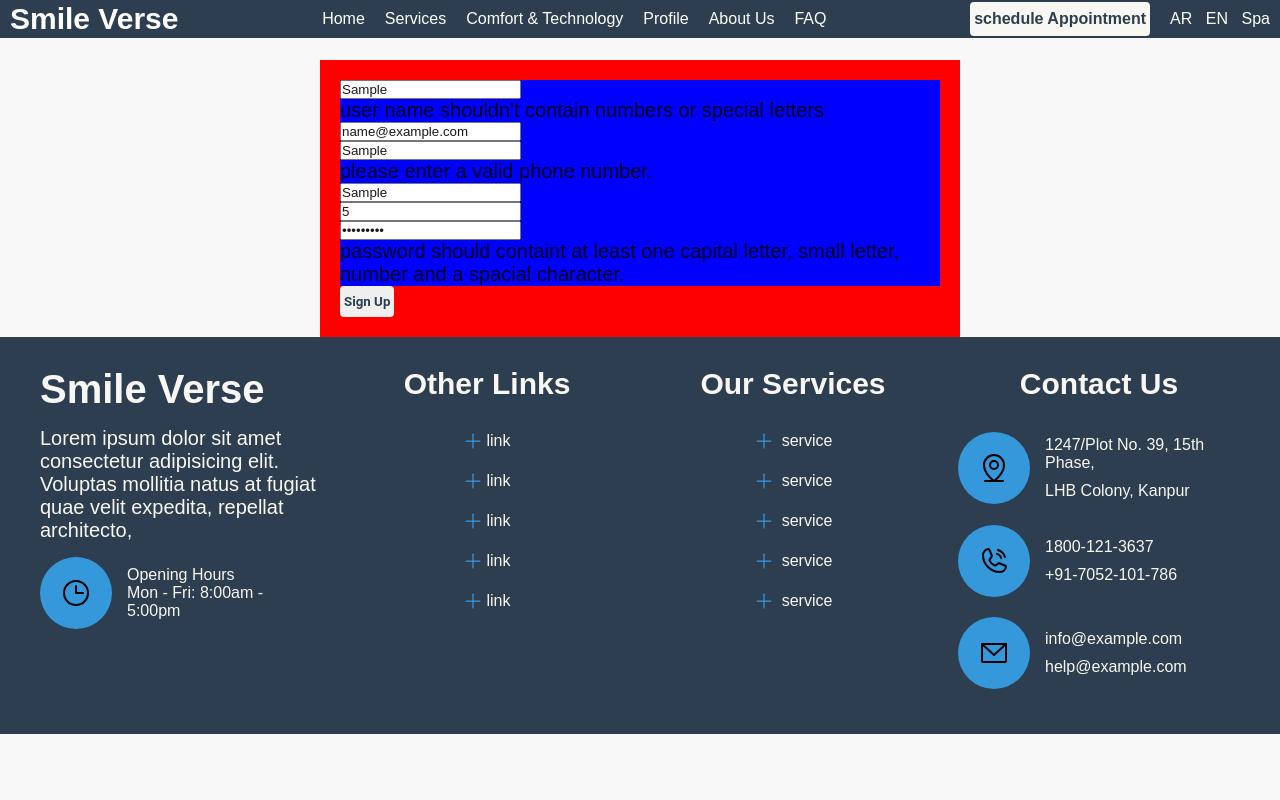
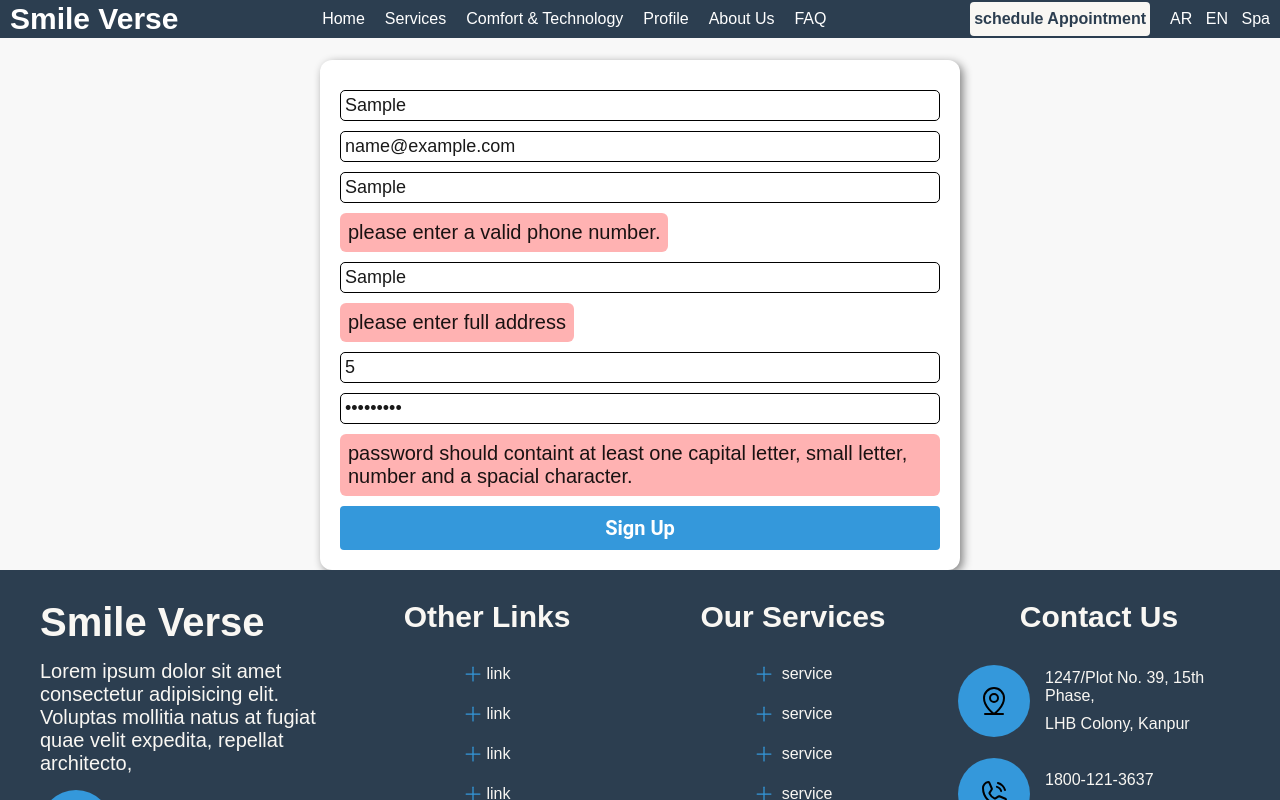
Before and after one commit to mahdtomar/dr.hany-smile-verse, a React (Create React App) app: page /dr.hany-smile-verse/login in a window 1280 px wide. Both pictures are taken after typing "Sample", "name@example.com", "Sample", "Sample", "5", "Sample123" into the empty fields and a click on the button "Sign Up". Shown: the top 800 px of the page. Built offline with nearby package versions, Linux system fonts and the light colour scheme.

Commit message:
finishing signup

```diff
--- a/src/components/login/SignupForm.jsx
+++ b/src/components/login/SignupForm.jsx
@@ -14,6 +14,7 @@ const SignupForm = () => {
   const ageRef = useRef(null);
   const passwordRef = useRef(null);
   const addressRef = useRef(null);
+  const userNameErr = useRef(null);
   // validation
   const emailPattern = /^[\w-.]+@([\w-]+\.)+[\w-]{2,4}$/;
   const passwordPattern =
@@ -46,30 +47,37 @@ const SignupForm = () => {
     return phonePattern.test(phoneNumber);
   };
   const ageValidation = () => {
-    if (age < 1) {
-      setAge(0);
-    } else if (age > 100) {
-      setAge(99);
-    }
-    if (!agePattern.test(age)) {
+    if (!agePattern.test(age) || age < 3) {
       ageRef.current.classList.add("visible");
     } else {
       ageRef.current.classList.remove("visible");
     }
     return agePattern.test(age) && +age > 1;
   };
+  const addressValidation = () => {
+    if (address.length < 10) {
+      addressRef.current.classList.add("visible");
+      return false;
+    } else {
+      addressRef.current.classList.remove("visible");
+      return true;
+    }
+  };
   const userNameValidation = () => {
-    // filtering username from the extra white spaces that may be between the first and last name
-    const test =
-      userNamePattern.test(userName) && userName.split(" ").length === 2;
+    const test = userNamePattern.test(userName);
+    const filterdUserName = userName.split(" ").filter((str) => str !== "");
+    setUserName(filterdUserName.join(" "));
     if (!test) {
-      const filterdUserName = userName.split(" ").filter((str) => str !== "");
-      setUserName(filterdUserName.join(" "));
+      if (userName.length >= 30) {
+        userNameErr.current.innerHTML = `max length is 30 characters`;
+      } else {
+        userNameErr.current.innerHTML = `user name shouldn't contain numbers or special letters`;
+      }
       userNameRef.current.classList.add("visible");
     } else {
       userNameRef.current.classList.remove("visible");
     }
-    return userNamePattern.test(userName);
+    return test;
   };
 
   const validateInputs = () => {
@@ -78,6 +86,7 @@ const SignupForm = () => {
       emailValidation() &&
       phoneNumberValidation() &&
       ageValidation() &&
+      addressValidation() &&
       userNameValidation()
     );
   };
@@ -103,7 +112,7 @@ const SignupForm = () => {
   };
   return (
     <form className="signupform">
-      <label className={""} htmlFor="userName">
+      <label htmlFor="userName">
         <input
           type="text"
           id="userName"
@@ -118,7 +127,9 @@ const SignupForm = () => {
           placeholder="Full Name"
           onBlur={userNameValidation}
         />
-        <p>user name shouldn't contain numbers or special letters</p>
+        <p ref={userNameErr}>
+          user name shouldn't contain numbers or special letters
+        </p>
       </label>
       <label htmlFor="email">
         <input
@@ -160,11 +171,13 @@ const SignupForm = () => {
           value={address}
           required
           onChange={(e) => {
+            e.target.classList.remove("visible");
             setAddress(e.target.value);
           }}
           placeholder="address"
-          min="50"
+          onBlur={addressValidation}
         />
+        <p>please enter full address</p>
       </label>
       <label htmlFor="age">
         <input
@@ -181,6 +194,7 @@ const SignupForm = () => {
           onBlur={ageValidation}
           placeholder="age"
         />
+        <p>please inter a valid age</p>
       </label>
       <label htmlFor="password">
         <input
--- a/src/components/login/scss/signupform.css
+++ b/src/components/login/scss/signupform.css
@@ -1,7 +1,9 @@
 .signupform {
   padding: 20px;
-  background-color: red;
   width: 50%;
+  background-color: #fff;
+  border-radius: 12px;
+  box-shadow: 3px 3px 10px 0px gray;
   max-width: 800px;
   min-width: 350px;
   margin: 60px auto 0px;
@@ -9,11 +11,44 @@
 .signupform label {
   display: block;
   width: 100%;
-  background-color: blue;
+  margin: 10px 0px;
+}
+.signupform label input {
+  display: block;
+  width: 100%;
+  padding: 4px;
+  font-size: 18px;
+  border-radius: 5px;
+  border: 1px solid black;
+  transition: 0.3s box-shadow ease-in-out, 0.3s border ease-in-out;
+}
+.signupform label input:focus, .signupform label input:hover {
+  box-shadow: 0px 0px 3px 0px var(--secondary-color);
+  border-color: var(--secondary-color);
+}
+.signupform label input:focus {
+  outline: none;
 }
 .signupform label input + p {
+  visibility: hidden;
   display: none;
+  margin: 10px 0px;
+  padding: 8px;
+  border-radius: 6px;
+  width: -moz-fit-content;
+  width: fit-content;
+  background-color: rgba(255, 0, 0, 0.3);
+  transition: 0.3s visibility ease-in;
 }
 .signupform label input.visible + p {
   display: block;
+  visibility: visible;
+}
+.signupform button {
+  display: block;
+  background-color: var(--secondary-color);
+  color: white;
+  width: 100%;
+  padding: 10px;
+  font-size: 20px;
 }/*# sourceMappingURL=signupform.css.map */
--- a/src/components/login/scss/signupform.scss
+++ b/src/components/login/scss/signupform.scss
@@ -1,19 +1,54 @@
 .signupform {
   padding: 20px;
-  background-color: red;
   width: 50%;
+  background-color: #fff;
+  border-radius: 12px;
+  box-shadow: 3px 3px 10px 0px gray;
   max-width: 800px;
   min-width: 350px;
   margin: 60px auto 0px;
   label {
     display: block;
     width: 100%;
-    background-color: blue;
-    input + p {
-      display: none;
-    }
-    input.visible + p {
+    margin: 10px 0px;
+    input {
       display: block;
+      width: 100%;
+      padding: 4px;
+      font-size: 18px;
+      border-radius: 5px;
+      border: 1px solid black;
+      transition: 0.3s box-shadow ease-in-out, 0.3s border ease-in-out;
+      &:focus,
+      &:hover {
+        box-shadow: 0px 0px 3px 0px var(--secondary-color);
+        border-color: var(--secondary-color);
+      }
+      &:focus {
+        outline: none;
+      }
+      & + p {
+        visibility: hidden;
+        display: none;
+        margin: 10px 0px;
+        padding: 8px;
+        border-radius: 6px;
+        width: fit-content;
+        background-color: rgba($color: #ff0000, $alpha: 0.3);
+        transition: 0.3s visibility ease-in;
+      }
+      &.visible + p {
+        display: block;
+        visibility: visible;
+      }
     }
   }
+  button {
+    display: block;
+    background-color: var(--secondary-color);
+    color: white;
+    width: 100%;
+    padding: 10px;
+    font-size: 20px;
+  }
 }
```
Also changed, not shown: 1 other file (tests, documents, lock files or other folders).
